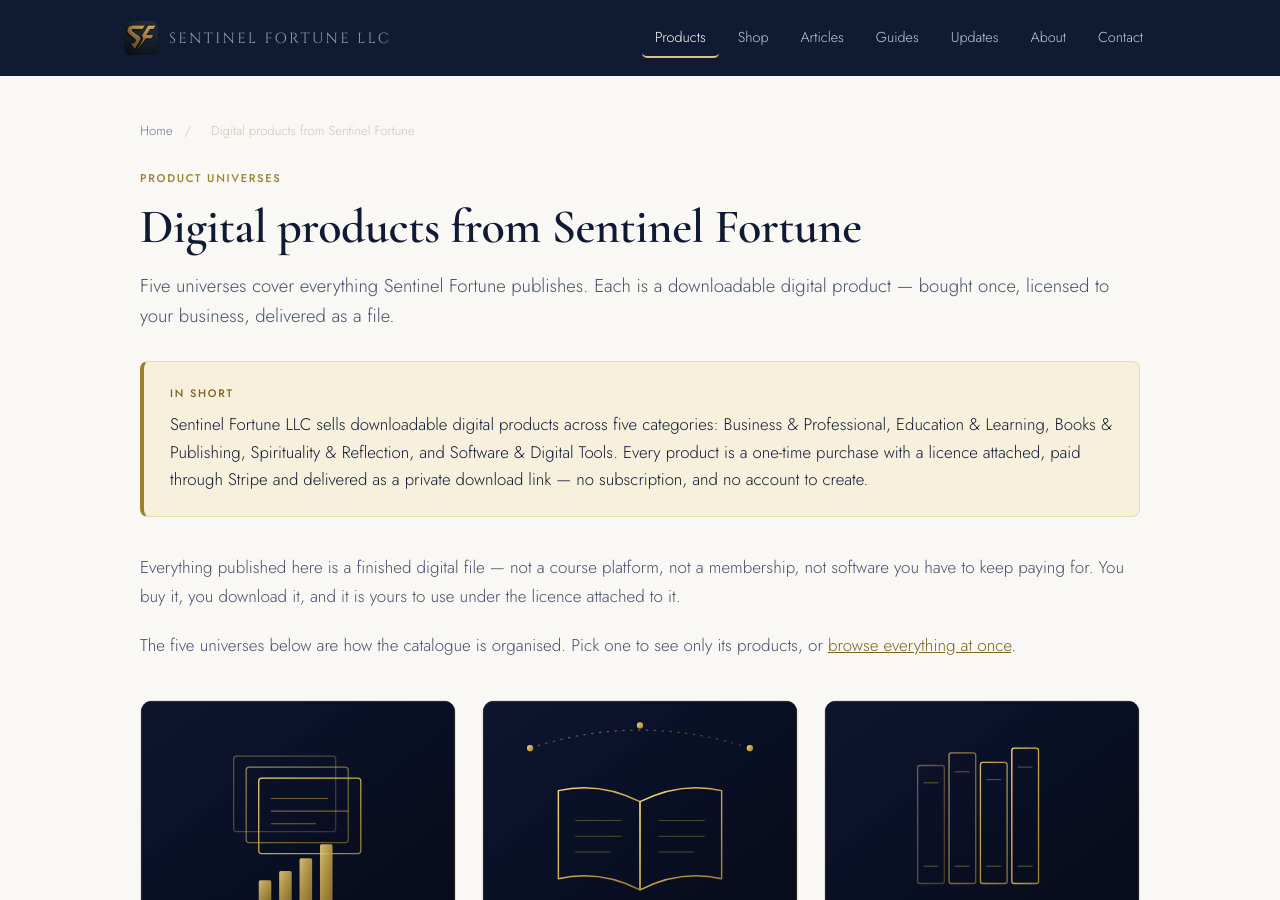
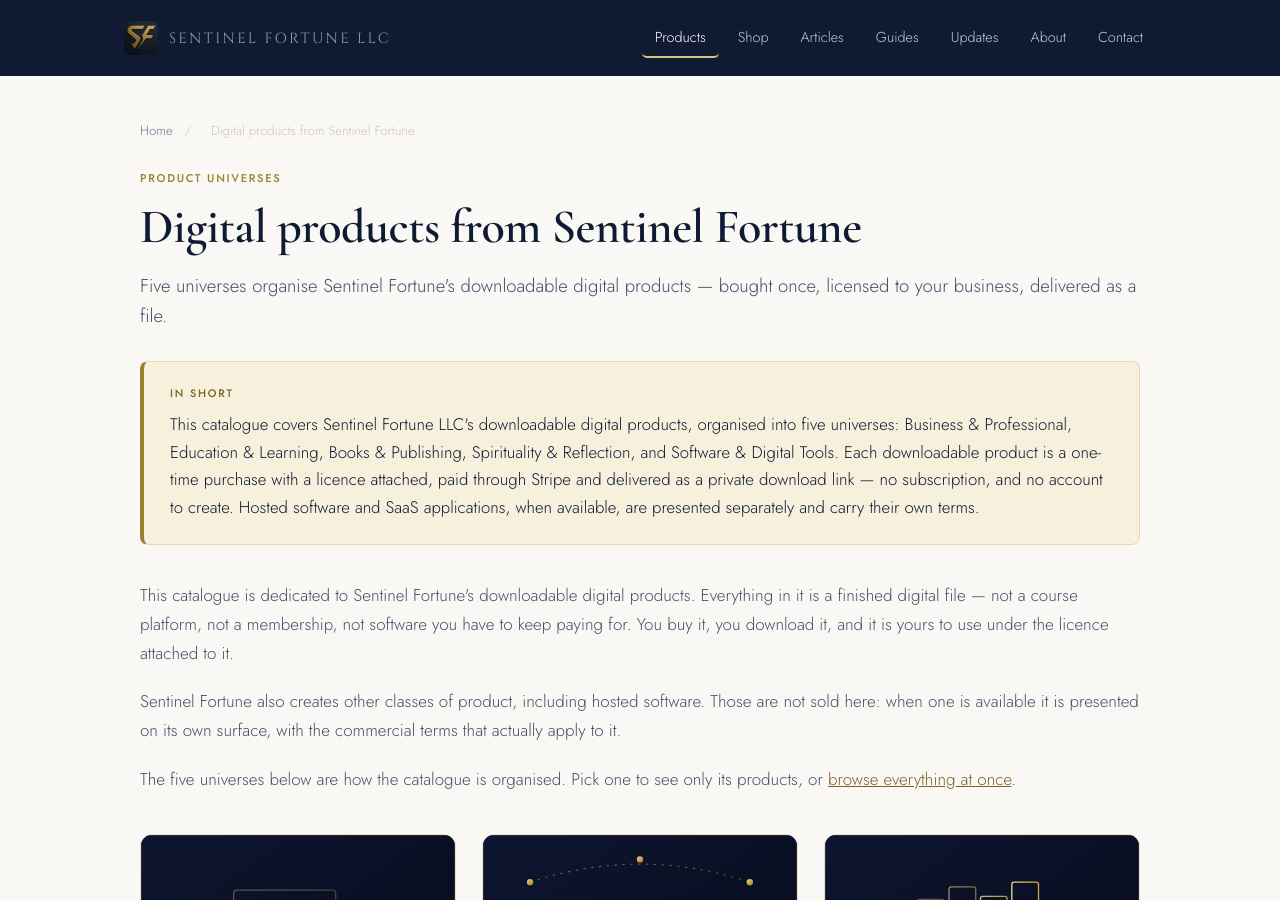
Before and after one commit to Sentinelfortune/sentinelfortune, a Jekyll site: the page built from products/index.html, in a window 1280 px wide and 900 px high. Built offline with Jekyll 4.4.1, drawn with Linux system fonts in a browser that asks for light colours; some of the changed text lies outside the part shown.

Commit message:
Align public ecosystem for digital products, SaaS readiness and SEO
The site described Sentinel Fortune as a company that sells only downloadable
files. That was true of the Digital Shop and wrong about the company, and it
was stated in thirteen places — including the homepage FAQ schema, which is
what search engines and AI systems actually read.

Every one of those statements is re-scoped rather than removed. Downloadable
products keep their exact terms: one purchase, a named licence, Stripe, a
private time-limited download, nothing to renew. What changes is that those
terms now describe the downloadable catalogue instead of defining the whole
company, so hosted software can later be offered on its own surface without
contradicting a promise made here first. /products/ and /shop/ each say plainly
what they cover; the "not included" list no longer reads as a blanket denial
that Sentinel Fortune will ever run software.

The Organization schema description was the narrowest statement on the site —
operational systems for small businesses, with no mention of books,
publishing, education, media or software. It now describes what the company
actually creates, which is the single highest-value factual signal in the
structured data.

The seven identities gain one clause: each opens on its own address as it
launches. Whether any given subdomain is live could not be verified from this
environment, and that wording is honest either way.

Deliberately not done: no Services page, because the repository holds no
evidence of which services are genuinely offered and inventing a capabilities
list would be fabrication; no Software/Apps route, because no hosted software
exists yet. The information architecture is now ready for both.

No stylesheet, script, image, layout, legal page or the universes taxonomy was
touched. Jekyll builds 25 pages; validate_site 69 passed, validate_build 1080
checks, 0 failures; all 15 JSON-LD blocks parse.

Co-Authored-By: Claude Opus 5 <noreply@anthropic.com>
Claude-Session: https://claude.ai/code/session_01FPShdZ8Haba2TksE7gLfNV

```diff
--- a/_config.yml
+++ b/_config.yml
@@ -9,7 +9,7 @@
 # but hand-rolled templates give exact control over the markup and remove a
 # dependency whose output would have to be audited anyway.
 title: "Sentinel Fortune LLC"
-description: "Operational systems, field-tested tools, and practical intelligence for small businesses that run on execution."
+description: "Sentinel Fortune LLC creates and publishes digital products — business toolkits, learning material, books, reflective writing and digital tools — alongside free operational writing. Downloadable products are sold through the Digital Shop; other product classes are presented on their own surfaces."
 url: "https://sentinelfortune.github.io"
 baseurl: "/sentinelfortune"
 lang: en_US
--- a/about/index.html
+++ b/about/index.html
@@ -3,14 +3,14 @@ layout: page
 permalink: /about/
 kicker: "About"
 title: "About Sentinel Fortune LLC"
-summary: "A US limited liability company that builds and publishes digital products — operational material, learning material, books, and downloadable tools."
-answer: "Sentinel Fortune LLC is a limited liability company that publishes downloadable digital products across five areas: business and professional material, education and learning, books and publishing, spirituality and reflection, and software and digital tools. Products are sold directly through this website with Stripe checkout and licensed download delivery. The company also publishes free articles, guides and updates on operational practice."
+summary: "A US limited liability company that creates and publishes digital products — operational material, learning material, books, reflective writing and digital tools."
+answer: "Sentinel Fortune LLC is a limited liability company that creates and publishes digital products. Its downloadable catalogue spans five areas: business and professional material, education and learning, books and publishing, spirituality and reflection, and software and digital tools. Downloadable products are sold directly through this website with Stripe checkout and licensed download delivery; other product classes, including hosted software, are presented on their own surfaces with their own terms. The company also publishes free articles, guides and updates on operational practice."
 meta_title: "About the company"
 meta_description: "Sentinel Fortune LLC publishes downloadable digital products and free operational writing. What the company does, how it works, and what it does not claim."
 updated: 2026-08-02
 faqs:
   - q: "Is Sentinel Fortune a software platform?"
-    a: "No. It publishes finished digital products you download and own. Some of those products are tools, but there is no platform to log into and no subscription."
+    a: "Not today. What it sells right now is finished digital products you download and own — some of them tools, none of them requiring an account or a subscription. Where Sentinel Fortune offers hosted software in future it will be presented as its own product, with the terms that actually apply to it, rather than folded into the downloadable catalogue."
   - q: "Who writes the material?"
     a: "Sentinel Fortune LLC. Products and published writing are produced in-house and go out under the company name rather than an individual byline."
   - q: "Does the company give professional advice?"
--- a/faq/index.html
+++ b/faq/index.html
@@ -26,8 +26,8 @@ faqs:
     a: "Not under the default single-business licence. White-label and consultant licences permit some of this and are handled individually — contact us with the product and what you intend to do."
   - q: "Can I get a refund?"
     a: "Refunds on digital products are reviewed case by case, because delivery is immediate and irreversible. The Refund Policy sets out the terms and the window. Email us with the order address, the product and the reason."
-  - q: "Is this software or a subscription?"
-    a: "Neither. Products are finished files you download and keep. There is no recurring charge and nothing to renew. Some products are tools, but they run on your side, not ours."
+  - q: "Are the products in the shop software or a subscription?"
+    a: "Neither. Everything in the downloadable catalogue is a finished file you download and keep. There is no recurring charge and nothing to renew. Some products are tools, but they run on your side, not ours. Hosted software, when Sentinel Fortune offers it, is a separate offering with its own terms."
   - q: "Do I get updates to a product I bought?"
     a: "Corrections to the version you bought are available at the same download link while it is valid. A substantially new edition is a separate product."
   - q: "Is any of this professional advice?"
--- a/products/index.html
+++ b/products/index.html
@@ -4,16 +4,16 @@ permalink: /products/
 wide: true
 kicker: "Product universes"
 title: "Digital products from Sentinel Fortune"
-summary: "Five universes cover everything Sentinel Fortune publishes. Each is a downloadable digital product — bought once, licensed to your business, delivered as a file."
-answer: "Sentinel Fortune LLC sells downloadable digital products across five categories: Business & Professional, Education & Learning, Books & Publishing, Spirituality & Reflection, and Software & Digital Tools. Every product is a one-time purchase with a licence attached, paid through Stripe and delivered as a private download link — no subscription, and no account to create."
+summary: "Five universes organise Sentinel Fortune's downloadable digital products — bought once, licensed to your business, delivered as a file."
+answer: "This catalogue covers Sentinel Fortune LLC's downloadable digital products, organised into five universes: Business & Professional, Education & Learning, Books & Publishing, Spirituality & Reflection, and Software & Digital Tools. Each downloadable product is a one-time purchase with a licence attached, paid through Stripe and delivered as a private download link — no subscription, and no account to create. Hosted software and SaaS applications, when available, are presented separately and carry their own terms."
 meta_title: "Digital products — toolkits, guides, books and tools"
-meta_description: "Browse Sentinel Fortune's five product universes: business toolkits, learning material, books, reflective writing, and downloadable digital tools. One-time purchase, licensed download."
+meta_description: "Browse Sentinel Fortune's five downloadable-product universes: business toolkits, learning material, books, reflective writing, and digital tools. One-time purchase, licensed download."
 faq_heading: "Before you buy"
 faqs:
   - q: "What do I actually receive?"
     a: "A download link, sent to the email address used at checkout and also shown on the confirmation page. Every product lists its exact file formats and contents on its own product page before you pay."
-  - q: "Is this a subscription?"
-    a: "No. Every product is a single purchase. There is no recurring charge and no account to maintain."
+  - q: "Are these products a subscription?"
+    a: "No. Every product in this downloadable catalogue is a single purchase. There is no recurring charge and no account to maintain. Hosted software, when Sentinel Fortune offers it, is presented separately and carries its own terms."
   - q: "How is payment handled?"
     a: "Through Stripe. Card details are entered on Stripe's own checkout page and are never seen by, or stored on, this website."
   - q: "Can I use a product across more than one business?"
@@ -23,9 +23,16 @@ faqs:
 ---
 
 <p>
-  Everything published here is a finished digital file — not a course platform, not a
-  membership, not software you have to keep paying for. You buy it, you download it, and
-  it is yours to use under the licence attached to it.
+  This catalogue is dedicated to Sentinel Fortune's downloadable digital products. Everything
+  in it is a finished digital file — not a course platform, not a membership, not software you
+  have to keep paying for. You buy it, you download it, and it is yours to use under the licence
+  attached to it.
+</p>
+
+<p>
+  Sentinel Fortune also creates other classes of product, including hosted software. Those are
+  not sold here: when one is available it is presented on its own surface, with the commercial
+  terms that actually apply to it.
 </p>
 
 <p>
@@ -73,11 +80,11 @@ faqs:
   </tbody>
 </table>
 
-<h2>What is not included</h2>
+<h2>What is not included with a downloadable product</h2>
 
 <ul>
   <li>Professional advice of any kind — legal, financial, tax, HR, insurance, safety, regulatory, code, permit or licensing.</li>
-  <li>Software as a service, hosting, or anything requiring an ongoing subscription.</li>
+  <li>Hosting, or any ongoing service — a downloadable product is a file, not a subscription. Sentinel Fortune's hosted software, where it exists, is a separate offering.</li>
   <li>Done-for-you implementation. These are materials you apply to your own business.</li>
 </ul>
 
--- a/shop/index.html
+++ b/shop/index.html
@@ -46,7 +46,7 @@
   <div class="page-head">
     <div class="page-tag">Digital Shop</div>
     <h1 class="page-title">Products, Toolkits &amp; Playbooks</h1>
-    <p class="page-sub">Every product is delivered as a secure, licensed download after Stripe checkout. No subscriptions, no bundled upsells — one purchase, one license, one download link.</p>
+    <p class="page-sub">This storefront is for downloadable digital products. Every one is delivered as a secure, licensed download after Stripe checkout — one purchase, one license, one download link, nothing to renew. Hosted software, when Sentinel Fortune offers it, is presented separately.</p>
   </div>
 
   <!-- Hidden until the catalogue actually loads. Filter controls above an
```
Also changed, not shown: index.html (+14 -9 lines).
